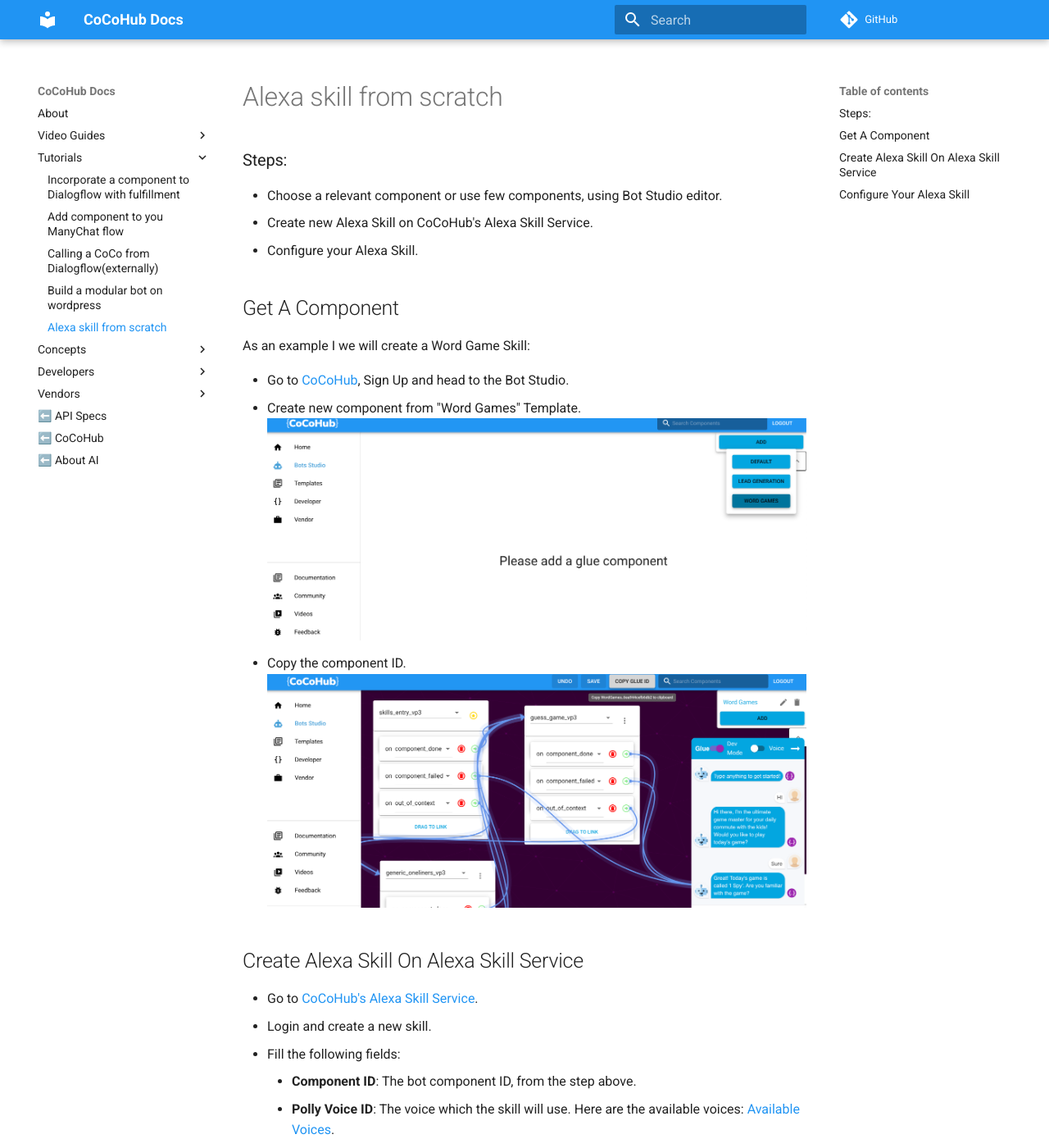
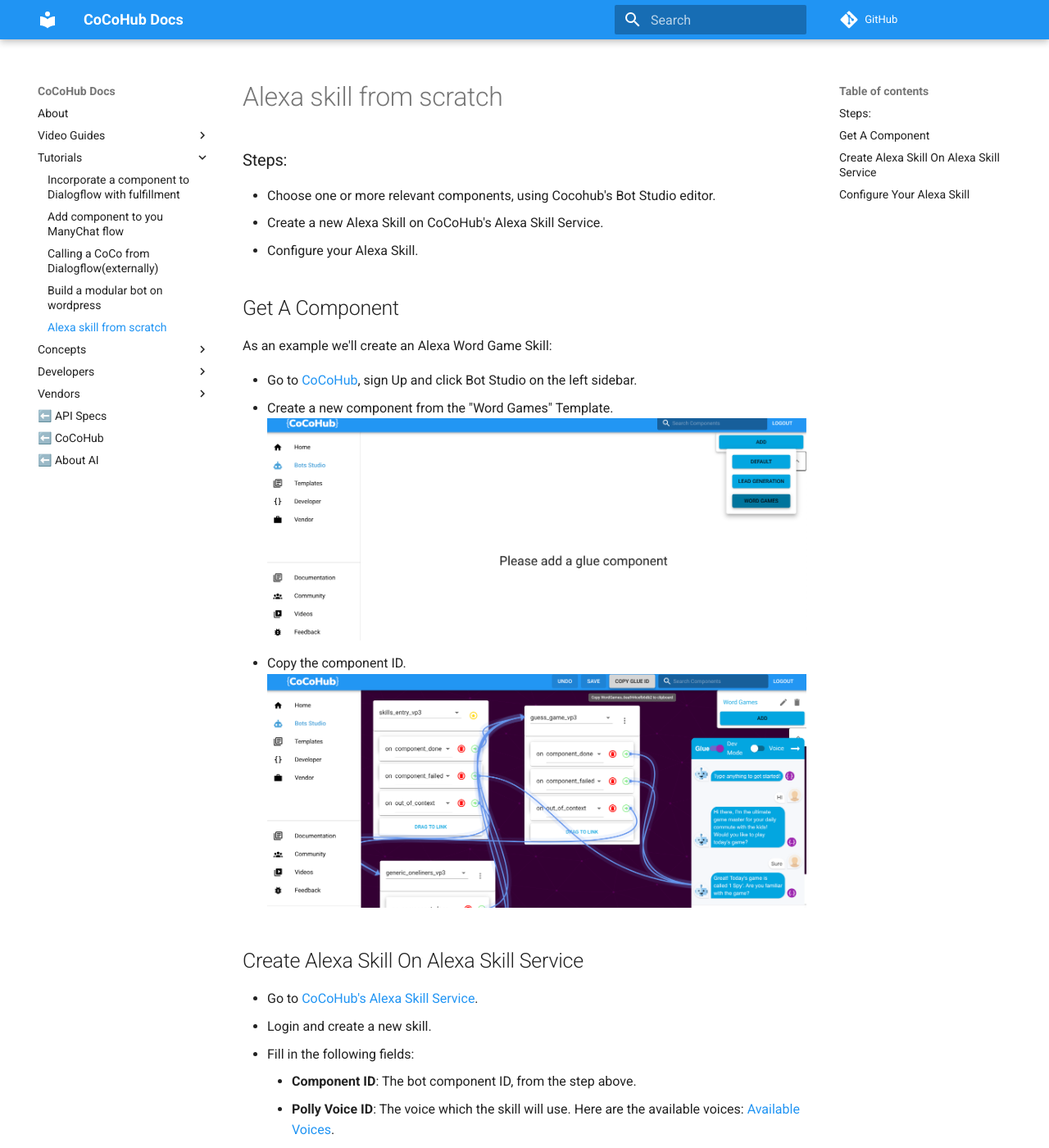
Before and after one commit to ConversationalComponents/docs, an MkDocs documentation site: the page built from docs/tutorials/alexa_skill_from_scratch.md, in a window 1280 px wide and 1400 px high. Shown: the whole window at 82% size. Built offline with MkDocs 1.6.1 and Material for MkDocs 9.7.7, drawn with Linux system fonts in a browser that asks for light colours; comment, search, counter and statistics services are not loaded; some of the changed text lies outside the part shown.

Commit message:
Update alexa_skill_from_scratch.md (#36)
* Update alexa_skill_from_scratch.md

* Update docs/tutorials/alexa_skill_from_scratch.md

Co-authored-by: Chen <chenb67@gmail.com>

* Update docs/tutorials/alexa_skill_from_scratch.md

Co-authored-by: Chen <chenb67@gmail.com>

Co-authored-by: Chen <chenb67@gmail.com>

```diff
--- a/docs/tutorials/alexa_skill_from_scratch.md
+++ b/docs/tutorials/alexa_skill_from_scratch.md
@@ -1,16 +1,16 @@
 ### Steps:
 
-* Choose a relevant component or use few components, using Bot Studio editor.
-* Create new Alexa Skill on CoCoHub's Alexa Skill Service.
+* Choose one or more relevant components, using Cocohub's Bot Studio editor.
+* Create a new Alexa Skill on CoCoHub's Alexa Skill Service.
 * Configure your Alexa Skill.
 
 
 ## Get A Component
 
-As an example I we will create a Word Game Skill:
+As an example we'll create an Alexa Word Game Skill:
 
-* Go to [CoCoHub](https://cocohub.ai/ "CoCoHub"), Sign Up and head to the Bot Studio.
-* Create new component from "Word Games" Template.
+* Go to [CoCoHub](https://cocohub.ai/ "CoCoHub"), sign Up and click Bot Studio on the left sidebar.
+* Create a new component from the "Word Games" Template.
 ![](./screenshots/alexa_skill_from_scratch/1_Add_Word_Games.png)
 * Copy the component ID.
 ![](./screenshots/alexa_skill_from_scratch/2_Copy_Bot_ID.png)
@@ -18,12 +18,12 @@
 ## Create Alexa Skill On Alexa Skill Service
 * Go to [CoCoHub's Alexa Skill Service](https://alexa.cocohub.ai "CoCoHub's Alexa Skill Service").
 * Login and create a new skill.
-* Fill the following fields:
+* Fill in the following fields:
     * **Component ID**: The bot component ID, from the step above.
     * **Polly Voice ID**: The voice which the skill will use. Here are the available voices: [Available Voices](https://docs.aws.amazon.com/polly/latest/dg/voicelist.html "Available Voices").
-    * **End Statement**: Skill response on stop skill.
-    * **Help Statement**: Skill response will be returned on AMAZON.Help intent.
-    * **Skill Invocation Name**: The word which will invoke the skill.
+    * **End Statement**: Skill response when users wishes to end the skill.
+    * **Help Statement**: Skill response will be returned on AMAZON. Help intent.
+    * **Skill Invocation Name**: The phrase which will invoke the skill. e.g. Alexa, open Jeopardy
 ![](./screenshots/alexa_skill_from_scratch/3_Add_Skill_On_Service.png)
 
 ## Configure Your Alexa Skill
```
